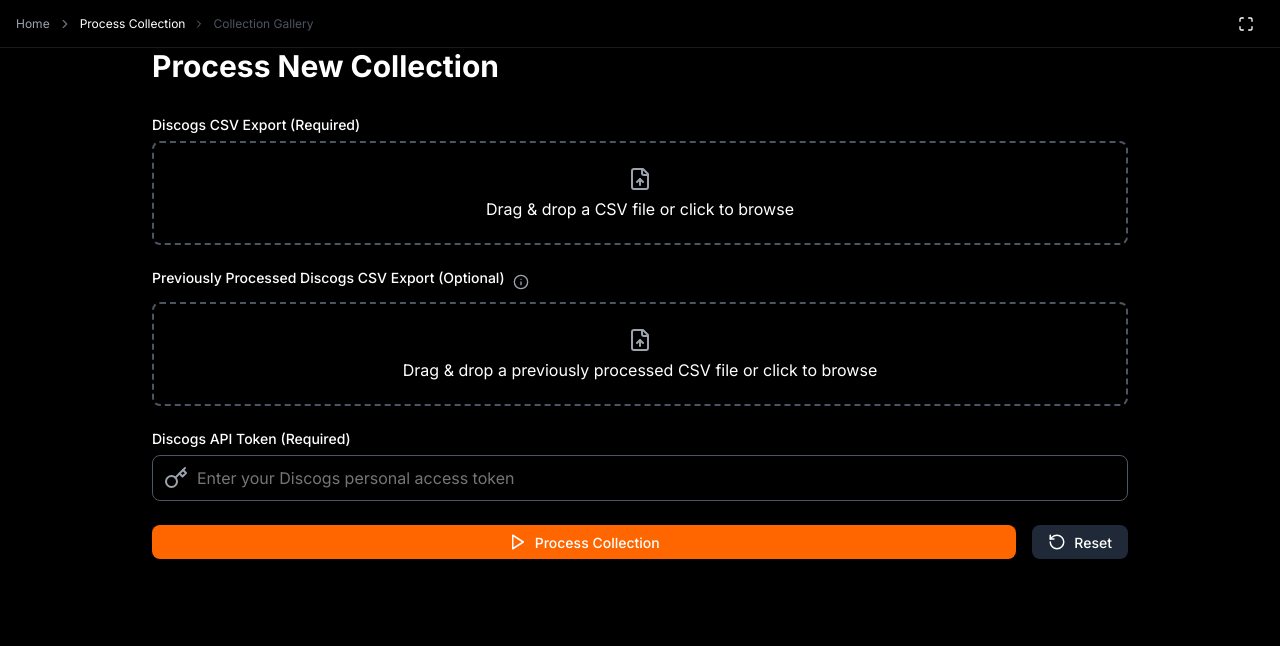
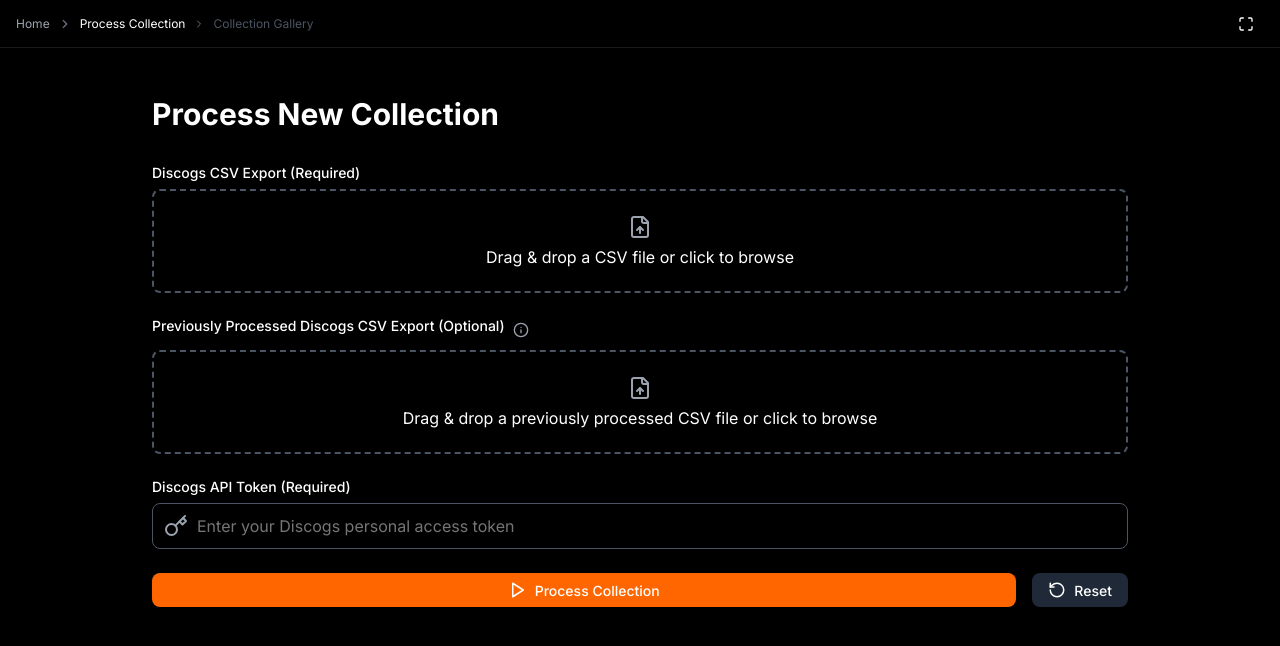
Before and after one commit to rinus-vh/Discogs-Gallery, a React (Vite) app: page / in a window 1280 px wide. Both pictures are taken after a click on the button "Process New Collection". Shown: the top 646 px of the page. Built offline with nearby package versions, Linux system fonts and the light colour scheme.

Commit message:
Increase padding top

```diff
--- a/src/pages/InputNewCollection.module.css
+++ b/src/pages/InputNewCollection.module.css
@@ -3,7 +3,7 @@
   max-width: 64rem;
   margin: 0 auto;
   padding: 1.5rem;
-  padding-top: 3rem;
+  padding-top: 6rem;
 }
 
 .title {
```
